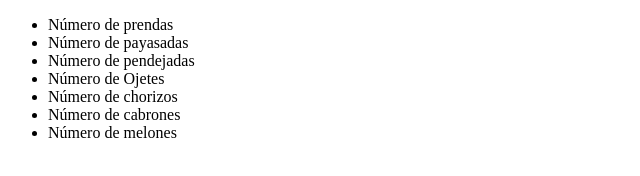
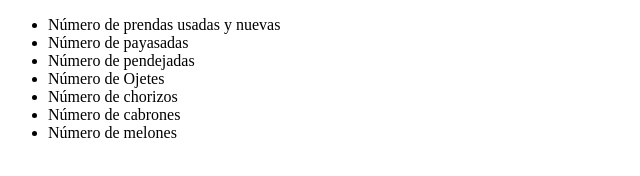
Before and after one commit to Joussef27/Prueba, a plain HTML site: page index.html in a window 1280 px wide. Shown: the whole page, without its empty margins (0-640 px from the left). Drawn offline with Linux system fonts and the light colour scheme.

Commit message:
Agregando ropa usada y nueva

```diff
--- a/index.html
+++ b/index.html
@@ -5,7 +5,7 @@
     </head>
     <body>
         <ul>
-            <li>Número de prendas</li>
+            <li>Número de prendas usadas y nuevas</li>
             <li>Número de payasadas</li>
             <li>Número de pendejadas</li>
             <li>Número de Ojetes</li>
```
